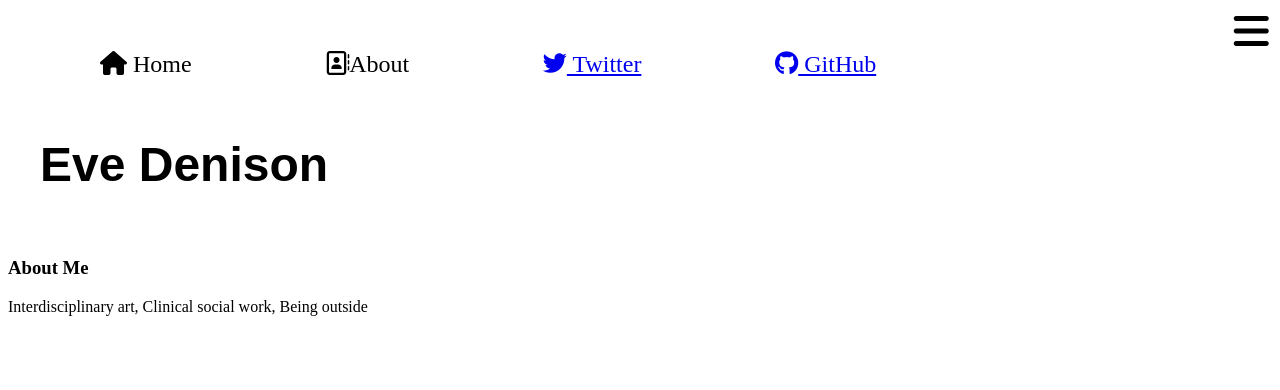
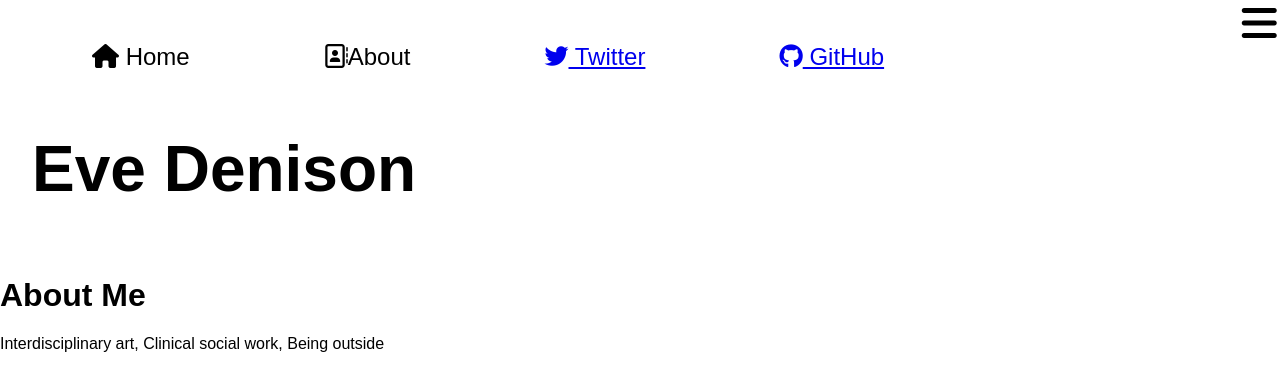
Before and after one commit to EvitaAFD/portfolio, a plain HTML site: page index.html in a window 1280 px wide. Drawn offline with Linux system fonts and the light colour scheme; files that its build step writes are made by us from their sources.

Commit message:
linked normalize.css as css reset in html

```diff
--- a/index.html
+++ b/index.html
@@ -5,7 +5,7 @@
     <title>Eve's Portfolio</title>
     <script src="https://use.fontawesome.com/13c71f6777.js"></script>
     <meta name="viewport" content="width=device-width, initial-scale=1">
-
+    <link rel="stylesheet" href="vendor/styles/normalize.css">
     <link rel="stylesheet" href="styles/icon.css">
     <link rel="stylesheet" href="styles/base.css">
     <link rel="stylesheet" href="styles/layout.css">
```
